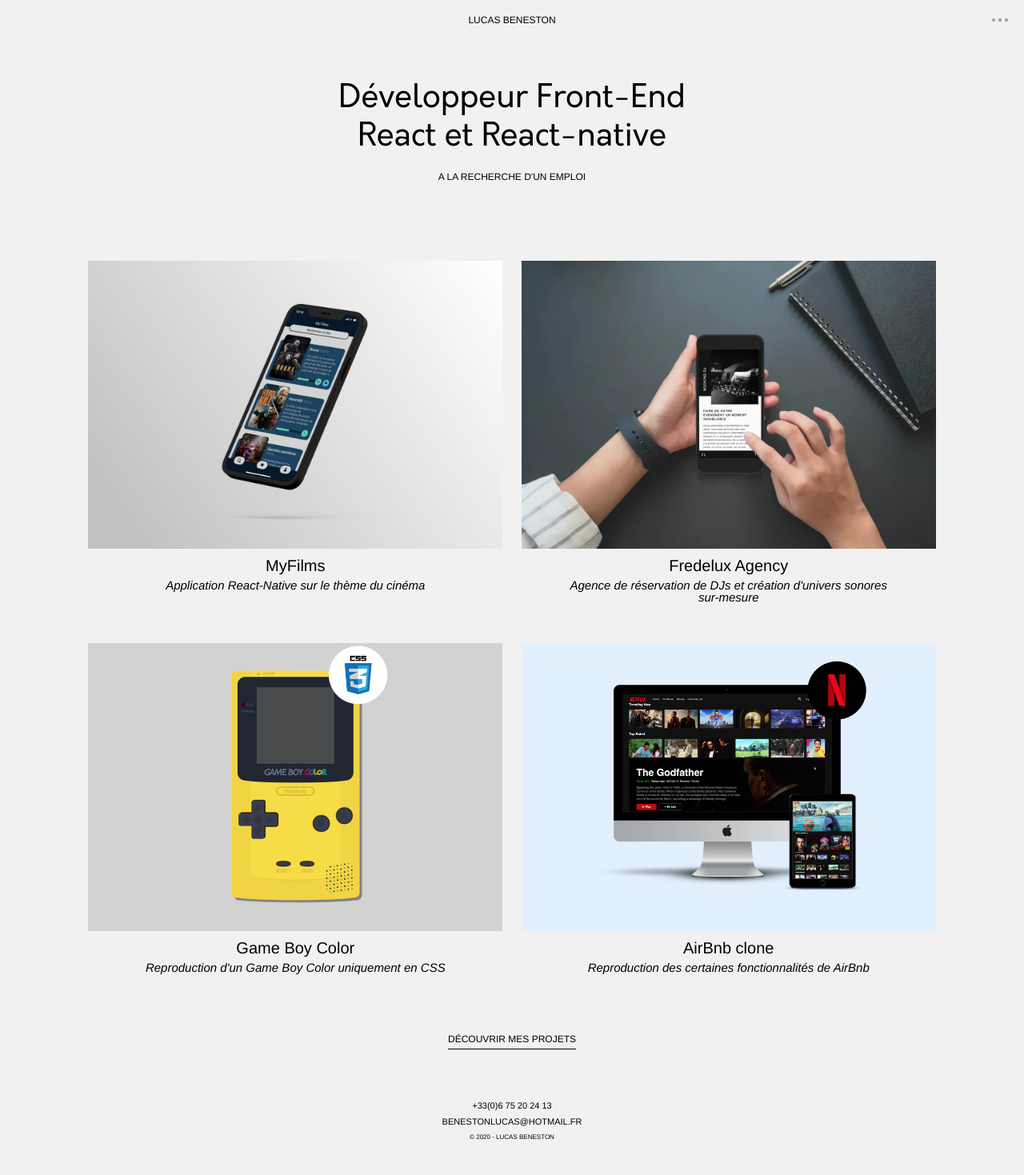
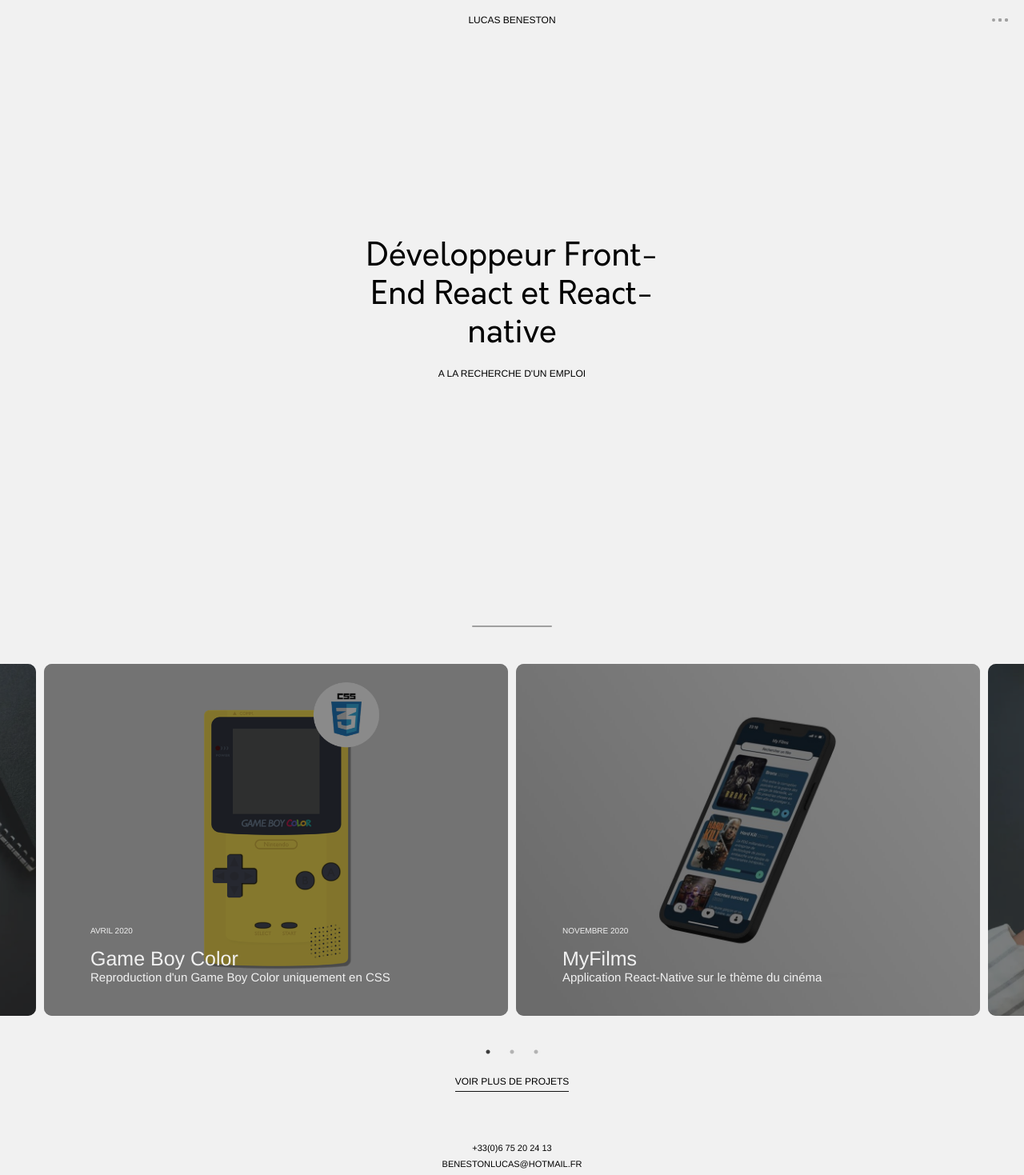
Before and after one commit to Lucasbeneston/portfolio-front, a React (Create React App) app: page / in a window 1280 px wide. Shown: the top 1469 px of the page at 80% size. Built offline with nearby package versions, Linux system fonts and the light colour scheme.

Commit message:
:sparkles: Home animation image :sparkles:

```diff
--- a/src/components/organisms/ProjectsSlider/ProjectsSlider.jsx
+++ b/src/components/organisms/ProjectsSlider/ProjectsSlider.jsx
@@ -1,5 +1,6 @@
 import React from "react";
 import Slider from "react-slick";
+import PropTypes from "prop-types";
 import allProjects from "../../../data/allProjectArray";
 import CardCarousel from "../../molecules/CardCarousel/CardCarousel";
 
@@ -7,7 +8,7 @@
 import "slick-carousel/slick/slick.css";
 import "slick-carousel/slick/slick-theme.css";
 
-export default function ProjectsSlider() {
+export default function ProjectsSlider({ slidesToShow }) {
   const settings = {
     dots: true,
     className: "center",
@@ -18,12 +19,12 @@
     speed: 1000,
     autoplaySpeed: 6000,
     arrows: false,
-    slidesToShow: 1,
+    slidesToShow,
     slidesToScroll: 1,
   };
 
   return (
-    <Slider {...settings}>
+    <Slider id="test" {...settings}>
       {allProjects
         .map((project) => (
           <CardCarousel
@@ -39,3 +40,11 @@
     </Slider>
   );
 }
+
+ProjectsSlider.defaultProps = {
+  slidesToShow: 1,
+};
+
+ProjectsSlider.propTypes = {
+  slidesToShow: PropTypes.number,
+};
--- a/src/components/organisms/ProjectsSlider/ProjectsSlider.scss
+++ b/src/components/organisms/ProjectsSlider/ProjectsSlider.scss
@@ -1,12 +1,17 @@
+@import "../../_settings/variables";
+
 // custom style for react-slick
 .slick {
   &-slide {
-    margin-bottom: 25px;
+    padding: 30px 0;
+    background-color: $off-white;
+
     & > div {
       padding: 0 5px;
     }
   }
   &-dots {
+    z-index: 100;
     bottom: 0;
   }
 }
--- a/src/components/pages/Home/Home.jsx
+++ b/src/components/pages/Home/Home.jsx
@@ -1,12 +1,13 @@
 import React, { useState, useEffect } from "react";
 import { HashLink } from "react-router-hash-link";
+import animation from "./HomeAnimations";
 import ProjectsSlider from "../../organisms/ProjectsSlider/ProjectsSlider";
-import ProjectsList from "../../organisms/ProjectsList/ProjectsList";
 
 import "./Home.scss";
 
 export default function Home() {
   const [width, setWidth] = useState(window.innerWidth);
+  const animationHome = animation;
 
   useEffect(() => {
     const updateWindowDimensions = () => {
@@ -17,19 +18,39 @@
     return () => window.removeEventListener("resize", updateWindowDimensions);
   }, []);
 
+  useEffect(() => {
+    if (width > 769) {
+      animationHome();
+    }
+  }, [width, animationHome]);
+
   return (
     <div className="home">
       <div className="home_header">
-        <h2 className="home_header_title">
-          Développeur Front-End React et React-native
-        </h2>
-        <h3 className="home_header_subtitle">A la recherche d'un emploi</h3>
+        <div className="home_header_container">
+          <h2 className="home_header_container_title">
+            Développeur Front-End React et React-native
+          </h2>
+          <h3 className="home_header_container_subtitle">
+            A la recherche d'un emploi
+          </h3>
+        </div>
       </div>
-      {width < 769 ? <ProjectsSlider /> : <ProjectsList endArray={4} />}
+      {width < 769 ? null : (
+        <div className="home_scrollDown">
+          <HashLink to="/#test" className="home_scrollDown_link">
+            {width < 769 ? null : "Découvrir mes projets"}
+          </HashLink>
+          <div className="home_scrollDown_line" />
+        </div>
+      )}
+
+      {width < 769 ? <ProjectsSlider /> : <ProjectsSlider slidesToShow={2} />}
       <div className="home_allProjects">
         <HashLink to="/projets/#" className="home_allProjects_link">
-          Découvrir mes projets
+          {width < 769 ? "Découvrir mes projets" : "Voir plus de projets"}
         </HashLink>
+        <div className="home_allProjects_line" />
       </div>
     </div>
   );
--- a/src/components/pages/Home/Home.scss
+++ b/src/components/pages/Home/Home.scss
@@ -7,9 +7,48 @@
     url(../../../fonts/Orkney_Regular.ttf) format("truetype");
 }
 
+@keyframes fadein {
+  0% {
+    opacity: 0;
+    height: 5vh;
+    width: auto;
+  }
+  100% {
+    opacity: 1;
+  }
+}
+
+@keyframes bounce {
+  from {
+    bottom: 40%;
+    opacity: 0;
+  }
+  50% {
+    bottom: 60%;
+    opacity: 1;
+  }
+  to {
+    bottom: 60%;
+    opacity: 0;
+  }
+}
+
+@keyframes bounceLine {
+  from {
+    bottom: 20%;
+  }
+  50% {
+    bottom: 30%;
+  }
+  to {
+    bottom: 20%;
+  }
+}
+
 .home {
   padding-top: 50px;
   width: 100%;
+  overflow: hidden;
 
   &_header {
     display: flex;
@@ -20,7 +59,24 @@
     padding: 40px 20%;
 
     @include media(tablet) {
-      padding: 6vh 30%;
+      padding: 0 30%;
+      height: calc(90vh - 50px);
+      width: 100%;
+      position: relative;
+
+      & img {
+        position: absolute;
+        height: 20vh;
+        width: auto;
+        animation: fadein 0.5s;
+      }
+    }
+
+    &_container {
+      @include media(tablet) {
+        background-color: $off-white;
+        padding: 40px;
+        z-index: 50;
       }
 
       &_title {
@@ -38,18 +94,67 @@
         text-transform: uppercase;
       }
     }
+  }
 
   &_allProjects {
     display: flex;
     justify-content: center;
+    width: 100%;
     align-items: center;
-    margin: 20px 0 40px;
+    padding: 40px 0;
+    background-color: $off-white;
+    position: relative;
 
     &_link {
       font-size: 1.2rem;
       text-transform: uppercase;
       padding: 5px 0;
-      border-bottom: 1px solid black;
+      border-bottom: 1px solid $anthracite-grey;
+    }
+  }
+
+  &_scrollDown {
+    @include media(tablet) {
+      display: flex;
+      justify-content: center;
+      width: 100%;
+      align-items: center;
+      height: 10vh;
+      margin: 0;
+      position: relative;
+
+      &:hover {
+        .home_scrollDown_link,
+        .home_scrollDown_line {
+          -webkit-animation-play-state: paused;
+          -moz-animation-play-state: paused;
+          animation-play-state: paused;
         }
       }
     }
+
+    &_link {
+      @include media(tablet) {
+        font-size: 1.2rem;
+        text-transform: uppercase;
+        padding: 5px 0;
+        border-bottom: none;
+        position: absolute;
+        animation: bounce 3s ease infinite;
+        transform: translateY(50%);
+        color: $light-grey;
+      }
+    }
+
+    &_line {
+      @include media(tablet) {
+        position: absolute;
+        width: 100px;
+        height: 2px;
+        border-radius: 2px;
+        background-color: $light-grey;
+        animation: bounceLine 3s ease infinite;
+      }
+    }
+  }
+}
--- /dev/null
+++ b/src/components/pages/Home/HomeAnimations.js
@@ -0,0 +1,42 @@
+import images from "../../../data/imagesArray";
+
+const animationHome = () => {
+  let i = 0;
+  const home = document.querySelector(".home_header");
+  const placeImage = (x, y) => {
+    const nextImage = images[i];
+    const img = document.createElement("img");
+    img.setAttribute("src", nextImage);
+    img.style.left = `${x}px`;
+    img.style.top = `${y}px`;
+    img.style.transform = `translate(-50%, -75%) scale(${
+      Math.random() * 1 + 0.5
+    }) rotate(${Math.random() * 20 - 10}deg)`;
+    home.append(img);
+    i += 1;
+    if (i >= images.length) {
+      i = 0;
+    }
+
+    const lastImage = home.lastChild;
+
+    const removeLastChild = () => {
+      if (lastImage !== undefined) {
+        lastImage.remove();
+      }
+    };
+
+    setTimeout(removeLastChild, 1500);
+  };
+
+  let mouse = 0;
+  document.addEventListener("mousemove", (event) => {
+    event.preventDefault();
+    mouse += 1;
+    if (mouse % 15 === 0) {
+      placeImage(event.pageX, event.pageY);
+    }
+  });
+};
+
+export default animationHome;
--- /dev/null
+++ b/src/data/imagesArray.jsx
@@ -0,0 +1,8 @@
+const images = [
+  `${process.env.PUBLIC_URL}/images/FredeluxAgency/fredeluxAgency.jpg`,
+  `${process.env.PUBLIC_URL}/images/GameBoy/gameboy.png`,
+  `${process.env.PUBLIC_URL}/images/MyFilms/myFilms.jpg`,
+  `${process.env.PUBLIC_URL}/images/Airbnb/airbnb.png`,
+];
+
+export default images;
```
Also changed, not shown: 1 other file (tests, documents, lock files or other folders). Lines whose indentation alone changed are shown as unchanged.
